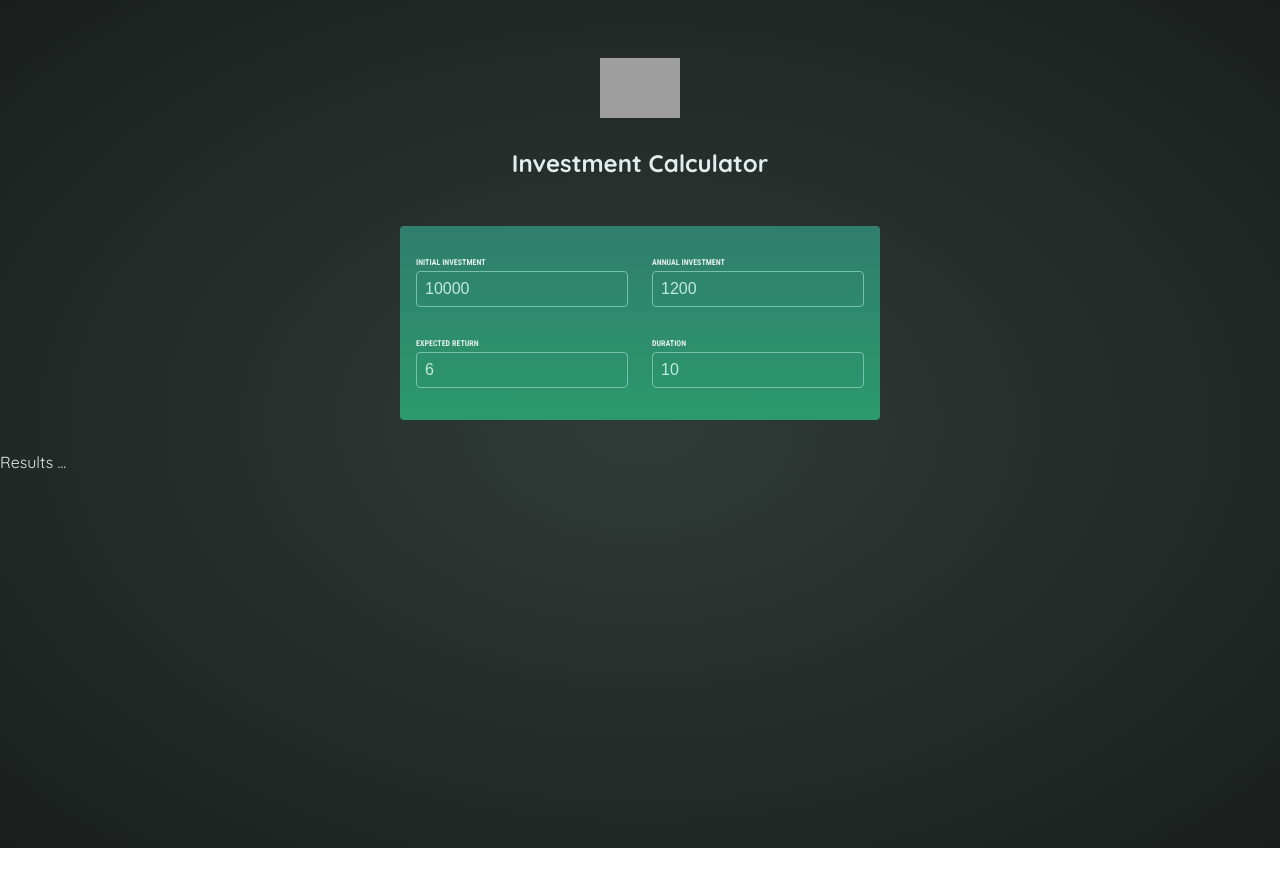
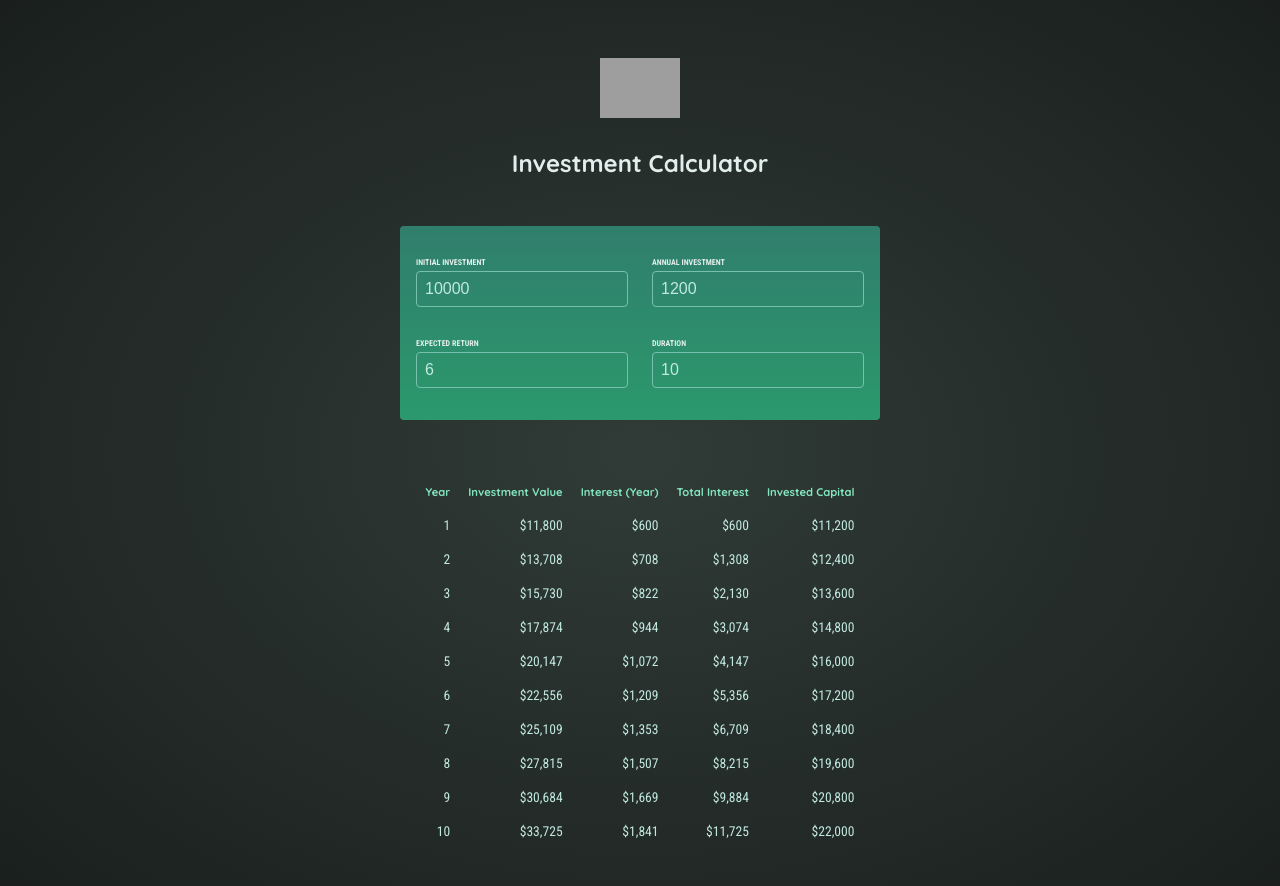
Before and after one commit to Stefanos-katsivelos/react-investment-calculator, a React (Vite) app: page / in a window 1280 px wide. Shown: the top 886 px of the page. Before the commit the page ends 848 px from the top, so only its background shows below. Built offline with nearby package versions, Linux system fonts and the light colour scheme; grey boxes are pictures that could not be loaded.

Commit message:
calculating all the results of the table Result component.

```diff
--- a/src/components/Results.jsx
+++ b/src/components/Results.jsx
@@ -1,9 +1,43 @@
-import { calculateInvestmentResults } from "../util/investment";
+import { calculateInvestmentResults, formatter } from "../util/investment";
 
 export default function Results({ input }) {
   const resultData = calculateInvestmentResults(input);
-
+  const initialInvestment =
+    resultData[0].valueEndOfYear -
+    resultData[0].interest -
+    resultData[0].annualInvestment;
   console.log(resultData);
 
-  return <p>Results ...</p>;
+  return (
+    <table id="result">
+      <thead>
+        <tr>
+          <th>Year</th>
+          <th>Investment Value</th>
+          <th>Interest (Year)</th>
+          <th>Total Interest</th>
+          <th>Invested Capital</th>
+        </tr>
+      </thead>
+      <tbody>
+        {resultData.map((yearData) => {
+          const totalInterest =
+            yearData.valueEndOfYear -
+            yearData.annualInvestment * yearData.year -
+            initialInvestment;
+          const totalAmountInvested = yearData.valueEndOfYear - totalInterest;
+
+          return (
+            <tr key={yearData.year}>
+              <td>{yearData.year}</td>
+              <td>{formatter.format(yearData.valueEndOfYear)}</td>
+              <td>{formatter.format(yearData.interest)}</td>
+              <td>{formatter.format(totalInterest)}</td>
+              <td>{formatter.format(totalAmountInvested)}</td>
+            </tr>
+          );
+        })}
+      </tbody>
+    </table>
+  );
 }
```
